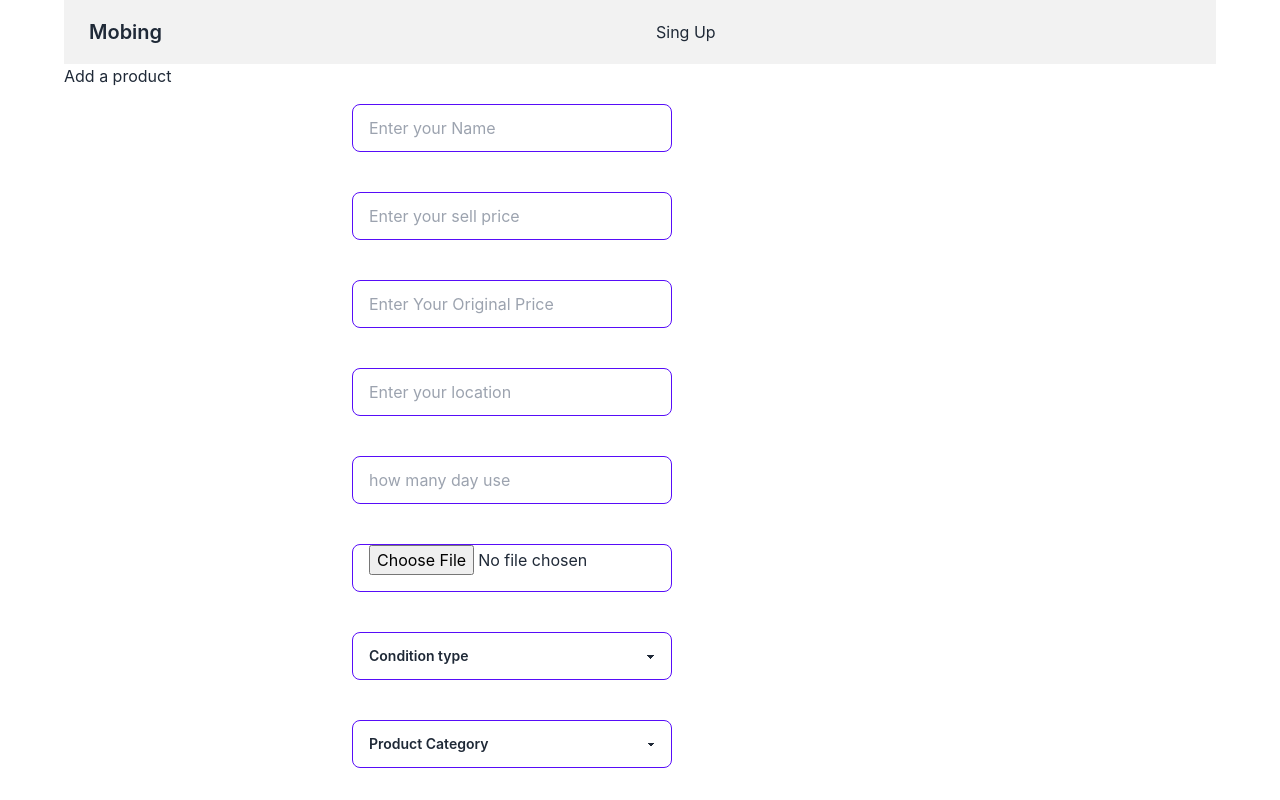
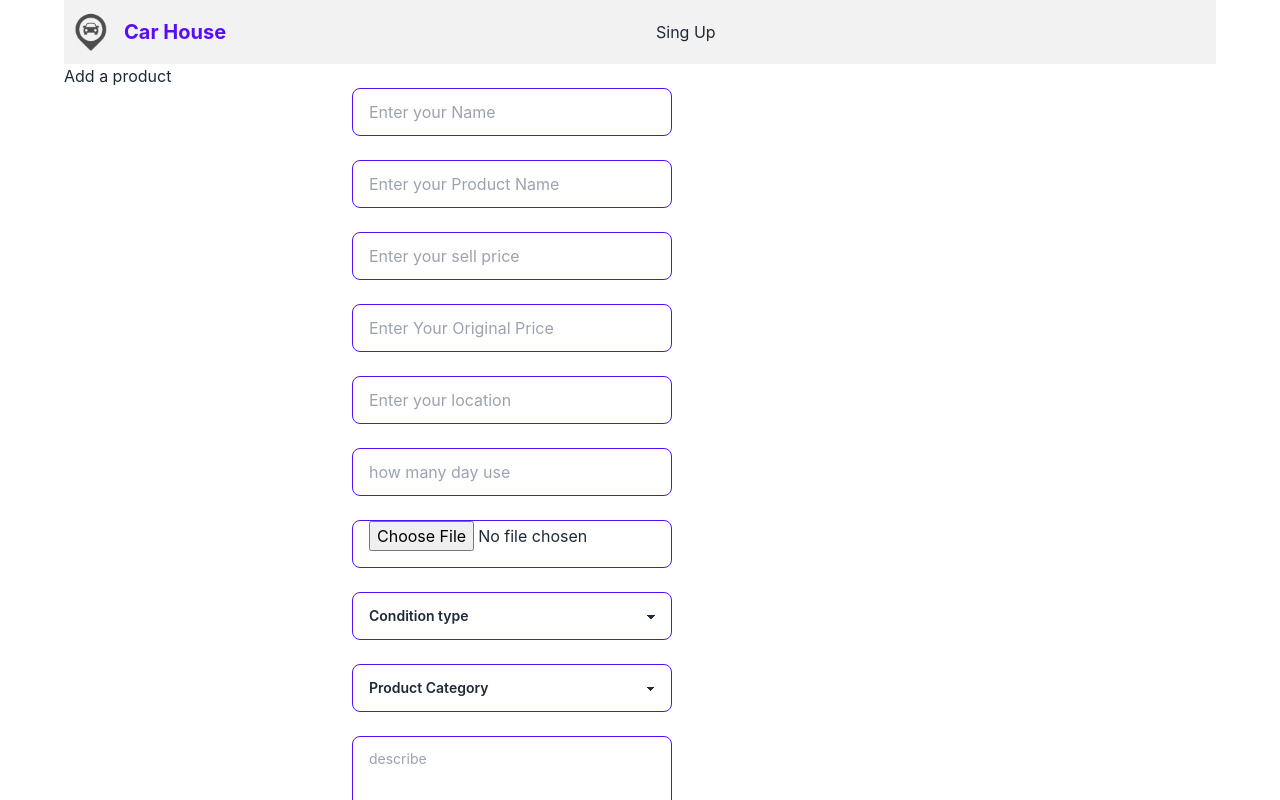
Before and after one commit to sazzad12-pro/car-resale, a React (Create React App) app: page /product in a window 1280 px wide. Shown: the top 800 px of the page. Built offline with nearby package versions, Linux system fonts and the light colour scheme; no server answers.

Commit message:
home page update

```diff
--- a/src/component/Home/Banner/Banner.js
+++ b/src/component/Home/Banner/Banner.js
@@ -4,19 +4,17 @@ import farari from "../../../asset/image/farari1.png";
 const Banner = () => {
   return (
     <div>
-      <div className="hero  bg-base-200">
+      <div className="hero bg-base-200">
         <div className="hero-content flex-col lg:flex-row-reverse">
-          <img src={farari} className="max-w-sm rounded-lg  " alt="" />
+          <img src={farari} className="rounded-lg" alt="" />
           <div>
-            <h1 className="text-5xl font-semibold  ">
+            <h1 className="text-2xl font-semibold lg:text-4xl  lg:leading-normal lg:font-[600]">
               Easy and fast way to <br />
-              Buy and Sell Car On your platform
+              Buy and Sell Car On In platform
             </h1>
-            <p className="py-6">
+            <p className="py-6 text-xl">
               We will help you sell & buy your dream car here easily and quickly
-              that is r
             </p>
-            <button className="btn btn-primary">Get Started</button>
           </div>
         </div>
       </div>
--- a/src/component/Home/Category/Category.js
+++ b/src/component/Home/Category/Category.js
@@ -12,11 +12,13 @@ const Category = () => {
     },
   });
   return (
-    <div className="my-10">
+    <div className="my-28">
       <div className="text-center">
         <div>
-          <h1 className="4xl">Let's Find Your Dream Car</h1>
-          <p className="py-6">
+          <h1 className="text-2xl font-semibold lg:text-5xl lg:font-semibold">
+            Let's Find Your Dream Car
+          </h1>
+          <p className="py-2 lg:py-4 my-3 text-lg lg:text-xl">
             We recommend very best reuse and almost newest cars today. and also
             a friendly price for you
           </p>
--- a/src/component/Home/Category/ShowCategory.js
+++ b/src/component/Home/Category/ShowCategory.js
@@ -2,7 +2,7 @@ import React from "react";
 import { FaMapMarkerAlt } from "react-icons/fa";
 
 const ShowCategory = ({ item, setCategory }) => {
-  const { name, img, location, reprice, orprice, year, seller } = item;
+  const { name, img, location, reprice, orprice, year, seller, date } = item;
   return (
     <div>
       <div className="card w-96 bg-base-100 shadow-xl">
@@ -24,7 +24,7 @@ const ShowCategory = ({ item, setCategory }) => {
               </h3>
             </div>
             <div>
-              <p>{year}</p>
+              <p>{date}</p>
             </div>
           </div>
           <div>
--- a/src/component/Home/Category/categoriesItem.js
+++ b/src/component/Home/Category/categoriesItem.js
@@ -2,16 +2,22 @@ import React from "react";
 import { Link } from "react-router-dom";
 
 const CategoriesItem = ({ category }) => {
-  const { _id, name } = category;
+  const { _id, name, icon } = category;
   return (
-    <div>
-      <h1 className="text-4xl">
-        <Link to={`/category/${_id}`}>
-          {" "}
-          <button>{name}</button>
-        </Link>
-      </h1>
-    </div>
+    <Link to={`/category/${_id}`}>
+      <div className="border h-14 px-4 lg:h-36  flex items-center lg:flex lg:items-center mx-3  hover:bg-purple-500 hover:text-white">
+        <div>
+          <div className="avatar">
+            <div className="w-8 lg:w-14 rounded-full ring ring-primary ring-offset-base-100 ring-offset-2">
+              <img className="h-10 w-10" src={icon} alt="" />
+            </div>
+          </div>
+        </div>
+        <div className="ml-2 lg:ml-5">
+          <h1 className="text-xl lg:text-4xl font-semibold">{name}</h1>
+        </div>
+      </div>
+    </Link>
   );
 };
 
--- a/src/component/Home/Serve/Serve.js
+++ b/src/component/Home/Serve/Serve.js
@@ -28,19 +28,21 @@ const Serve = () => {
   return (
     <div className="mt-20">
       <div className="text-center">
-        <h2 className="text-4xl font-semibold">What Our Serve For You</h2>
-        <p className="py-4">
+        <h2 className="text-xl lg:text-5xl font-semibold">
+          What Our Serve For You
+        </h2>
+        <p className="py-2 lg:py-7 text-lg lg:text-xl">
           We provide many of the best services for you and you will get the
           benefits here
         </p>
       </div>
-      <div className="grid grid-cols-1 gap-5 lg:grid-cols-3">
+      <div className="grid grid-cols-1 gap-5 lg:grid-cols-3 my-8">
         {cards.map((card) => (
           <div key={card.id} className="card  w-[360px] bg-base-200 shadow-xl">
             <div className="card-body">
-              <span className="text-3xl">{card.icon}</span>
-              <h2 className="card-title"> {card.name}</h2>
-              <p>{card.describe} </p>
+              <span className="text-3xl text-primary">{card.icon}</span>
+              <h2 className="card-title font-bold"> {card.name}</h2>
+              <p className="text-lg">{card.describe} </p>
             </div>
           </div>
         ))}
--- a/src/page/Product/AddProduct.js
+++ b/src/page/Product/AddProduct.js
@@ -10,6 +10,7 @@ const AddProduct = () => {
     formState: { errors },
   } = useForm();
   const navigate = useNavigate();
+  const newDate = new Date();
 
   const imgHostKey = process.env.REACT_APP_imgbb;
 
@@ -26,7 +27,7 @@ const AddProduct = () => {
       .then((imgData) => {
         if (imgData.success) {
           const info = {
-            name: data.name,
+            name: data.productName,
             img: imgData.data.url,
             reprice: data.reprice,
             orprice: data.orprice,
@@ -35,6 +36,8 @@ const AddProduct = () => {
             condition: data.condition,
             describe: data.describe,
             category: data.category,
+            date: newDate,
+            seller: data.name,
           };
           fetch(`${process.env.REACT_APP_url}/product?name=${data.category}`, {
             method: "POST",
@@ -63,14 +66,27 @@ const AddProduct = () => {
               {...register("name", {
                 require: "name is required",
               })}
-              className="input input-bordered input-primary w-full max-w-xs mt-4"
+              className="input input-bordered input-primary w-full max-w-xs"
               placeholder="Enter your Name"
             />
             {errors.name && (
               <p className="text-red-500">{errors.name.message}</p>
             )}
           </div>
-
+          <br />
+          <div className="form-control w-full max-w-x">
+            <input
+              type="text"
+              {...register("productName", {
+                require: "name is required",
+              })}
+              className="input input-bordered input-primary w-full max-w-xs"
+              placeholder="Enter your Product Name"
+            />
+            {errors.name && (
+              <p className="text-red-500">{errors.name.message}</p>
+            )}
+          </div>
           <br />
           <div className="form-control w-full max-w-x">
             {" "}
@@ -79,14 +95,13 @@ const AddProduct = () => {
               {...register("reprice", {
                 require: "Price is require",
               })}
-              className="input input-bordered input-primary w-full max-w-xs mt-4"
+              className="input input-bordered input-primary w-full max-w-xs  "
               placeholder="Enter your sell price"
             />
             {errors.reprice && (
               <p className="text-red-500">{errors.reprice.message}</p>
             )}
           </div>
-
           <br />
           <div className="form-control w-full max-w-x">
             {" "}
@@ -95,7 +110,7 @@ const AddProduct = () => {
               {...register("orprice", {
                 require: "Price is require",
               })}
-              className="input input-bordered input-primary w-full max-w-xs mt-4"
+              className="input input-bordered input-primary w-full max-w-xs"
               placeholder="Enter Your Original Price"
             />
             {errors.orprice && (
@@ -110,7 +125,7 @@ const AddProduct = () => {
               {...register("location", {
                 require: "Price is require",
               })}
-              className="input input-bordered input-primary w-full max-w-xs mt-4"
+              className="input input-bordered input-primary w-full max-w-xs"
               placeholder="Enter your location"
             />
             {errors.location && (
@@ -126,7 +141,7 @@ const AddProduct = () => {
               {...register("year", {
                 require: "Price is require",
               })}
-              className="input input-bordered input-primary w-full max-w-xs mt-4"
+              className="input input-bordered input-primary w-full max-w-xs  "
               placeholder="how many day use "
             />
             {errors.year && (
@@ -142,7 +157,7 @@ const AddProduct = () => {
               {...register("image", {
                 require: "Image is require",
               })}
-              className="input input-bordered input-primary w-full max-w-xs mt-4"
+              className="input input-bordered input-primary w-full max-w-xs "
             />
             {errors.image && (
               <p className="text-red-500">{errors.image.message}</p>
@@ -156,7 +171,7 @@ const AddProduct = () => {
               {...register("condition", {
                 require: "Condition is require",
               })}
-              className="select select-primary select-bordered w-full max-w-xs mt-4"
+              className="select select-primary select-bordered w-full max-w-xs "
             >
               <option disabled selected>
                 Condition type
@@ -177,7 +192,7 @@ const AddProduct = () => {
               {...register("category", {
                 require: "Category is require",
               })}
-              className="select select-primary select-bordered w-full max-w-xs mt-4"
+              className="select select-primary select-bordered w-full max-w-xs "
             >
               <option disabled selected>
                 Product Category
@@ -192,13 +207,13 @@ const AddProduct = () => {
           </div>
 
           <br />
-          <div className="form-control w-full  text-center">
+          <div className="form-control w-full ">
             {" "}
             <textarea
               {...register("describe", {
                 require: "Describe is require",
               })}
-              className="textarea w-full max-w-xs textarea-primary mt-4"
+              className="textarea w-full max-w-xs textarea-primary"
               placeholder="describe"
             ></textarea>
             {errors.describe && (
--- a/src/page/Shared/Navbar.js
+++ b/src/page/Shared/Navbar.js
@@ -4,6 +4,7 @@ import { AuthContext } from "../../Context/useContextApi";
 import useAdmin from "../../hook/useAdmin";
 import useBuyer from "../../hook/useBuyer";
 import useSeller from "../../hook/useSeller";
+import logo from "../../asset/logo/i.png";
 
 const Navbar = () => {
   const { user, logOut } = useContext(AuthContext);
@@ -53,8 +54,12 @@ const Navbar = () => {
               </li>
             </ul>
           </div>
-          <Link to="/" className="btn btn-ghost normal-case text-xl">
-            Mobing
+          <img src={logo} alt="" className="h-[40px]" />
+          <Link
+            to="/"
+            className="btn btn-ghost normal-case text-xl font-bold text-primary "
+          >
+            Car House
           </Link>
         </div>
         <div className="navbar-center hidden lg:flex ">
```
Also changed, not shown: src/asset/logo/i.png (added).
